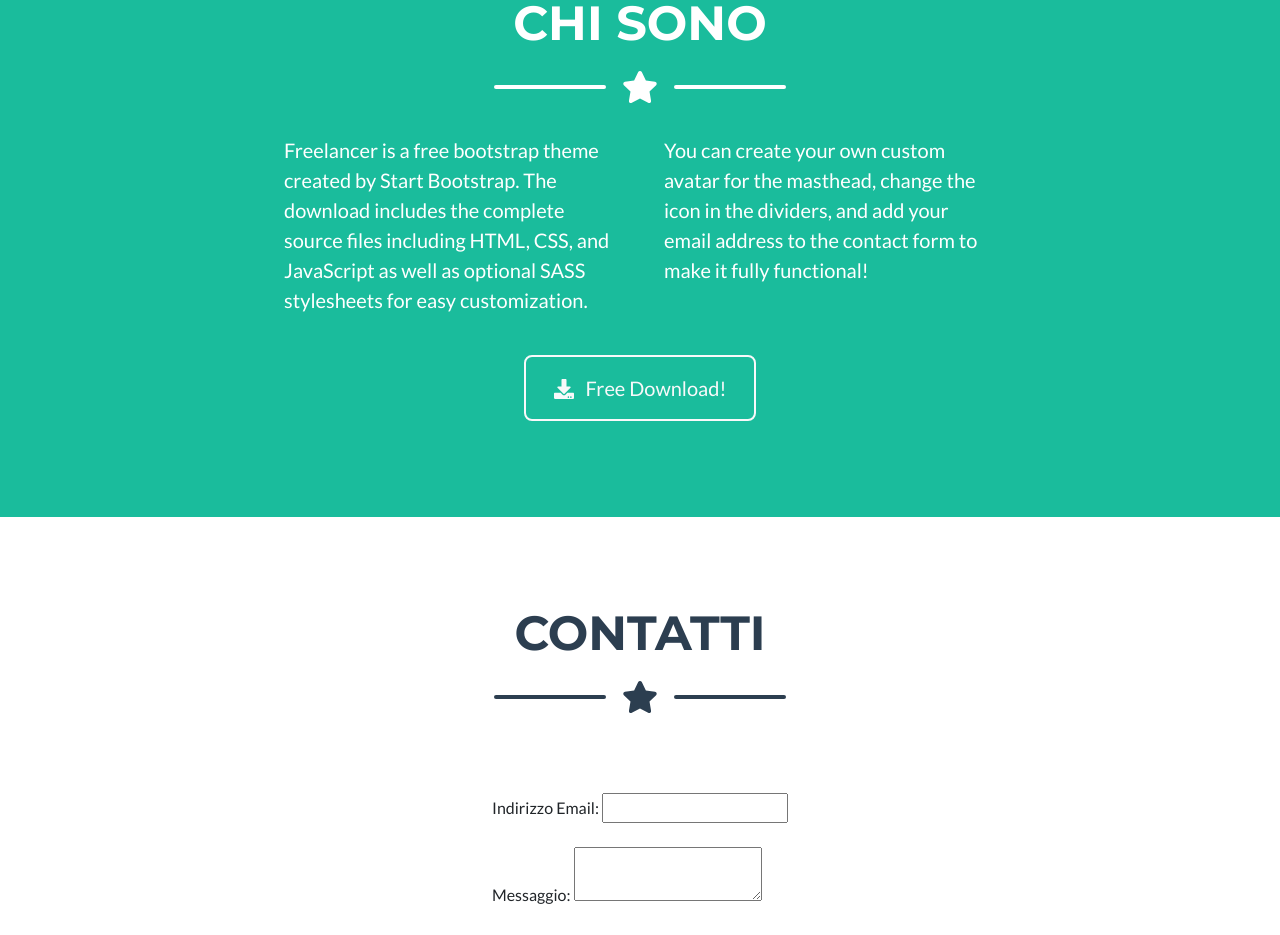
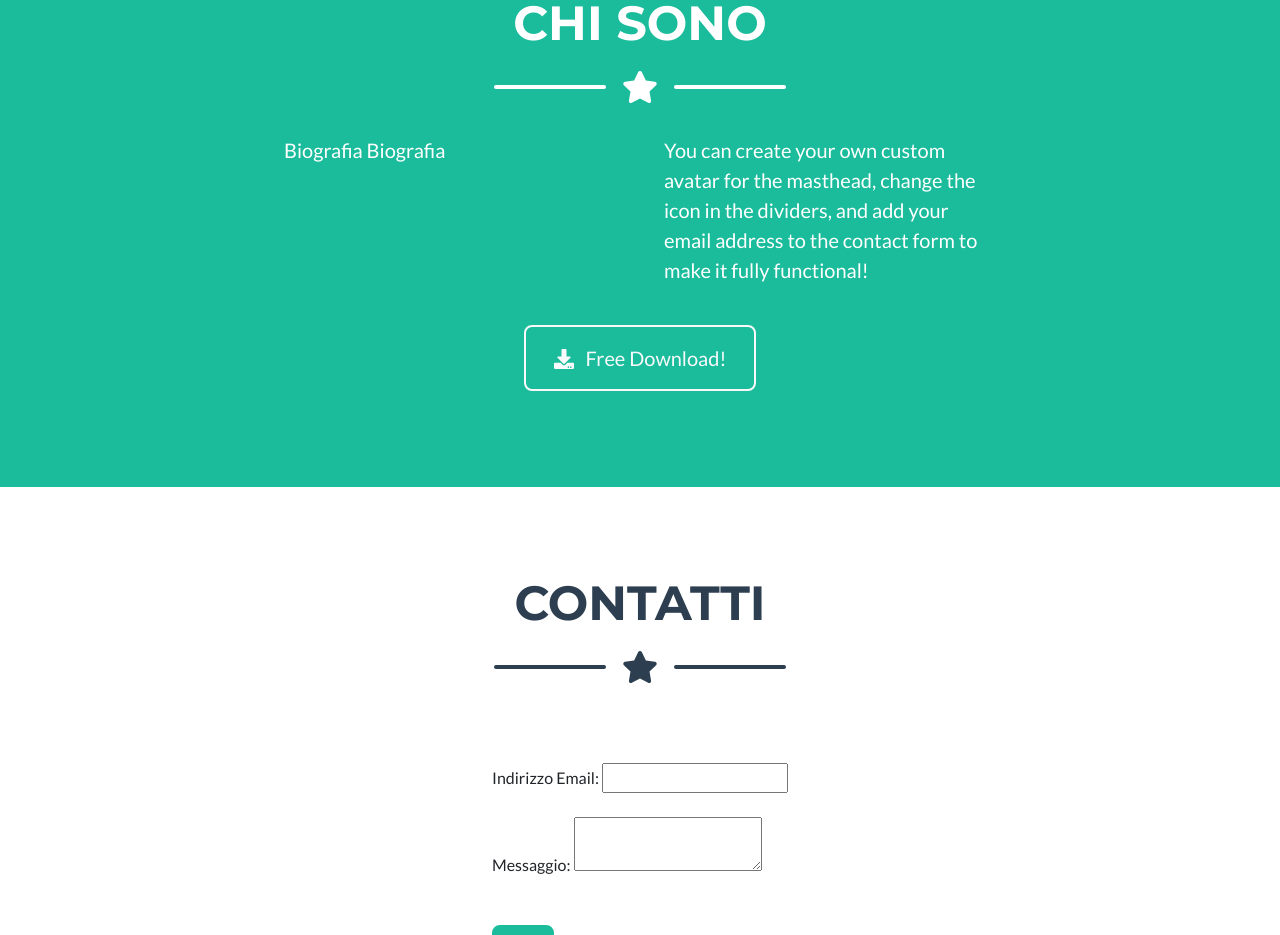
Before and after one commit to spmaps/licia, a website: page dist/index.html in a window 1280 px wide. Shown: the part 8627-9562 px from the top of the page. Drawn offline with nearby package versions, Linux system fonts and the light colour scheme.

Commit message:
Updated biography and pulled in the pug patches

```diff
--- a/dist/index.html
+++ b/dist/index.html
@@ -586,7 +586,7 @@
                 </div>
                 <!-- About Section Content-->
                 <div class="row">
-                    <div class="col-lg-4 ml-auto"><p class="lead">Freelancer is a free bootstrap theme created by Start Bootstrap. The download includes the complete source files including HTML, CSS, and JavaScript as well as optional SASS stylesheets for easy customization.</p></div>
+                    <div class="col-lg-4 ml-auto"><p class="lead">Biografia Biografia</p></div>
                     <div class="col-lg-4 mr-auto"><p class="lead">You can create your own custom avatar for the masthead, change the icon in the dividers, and add your email address to the contact form to make it fully functional!</p></div>
                 </div>
                 <!-- About Section Button-->
```
